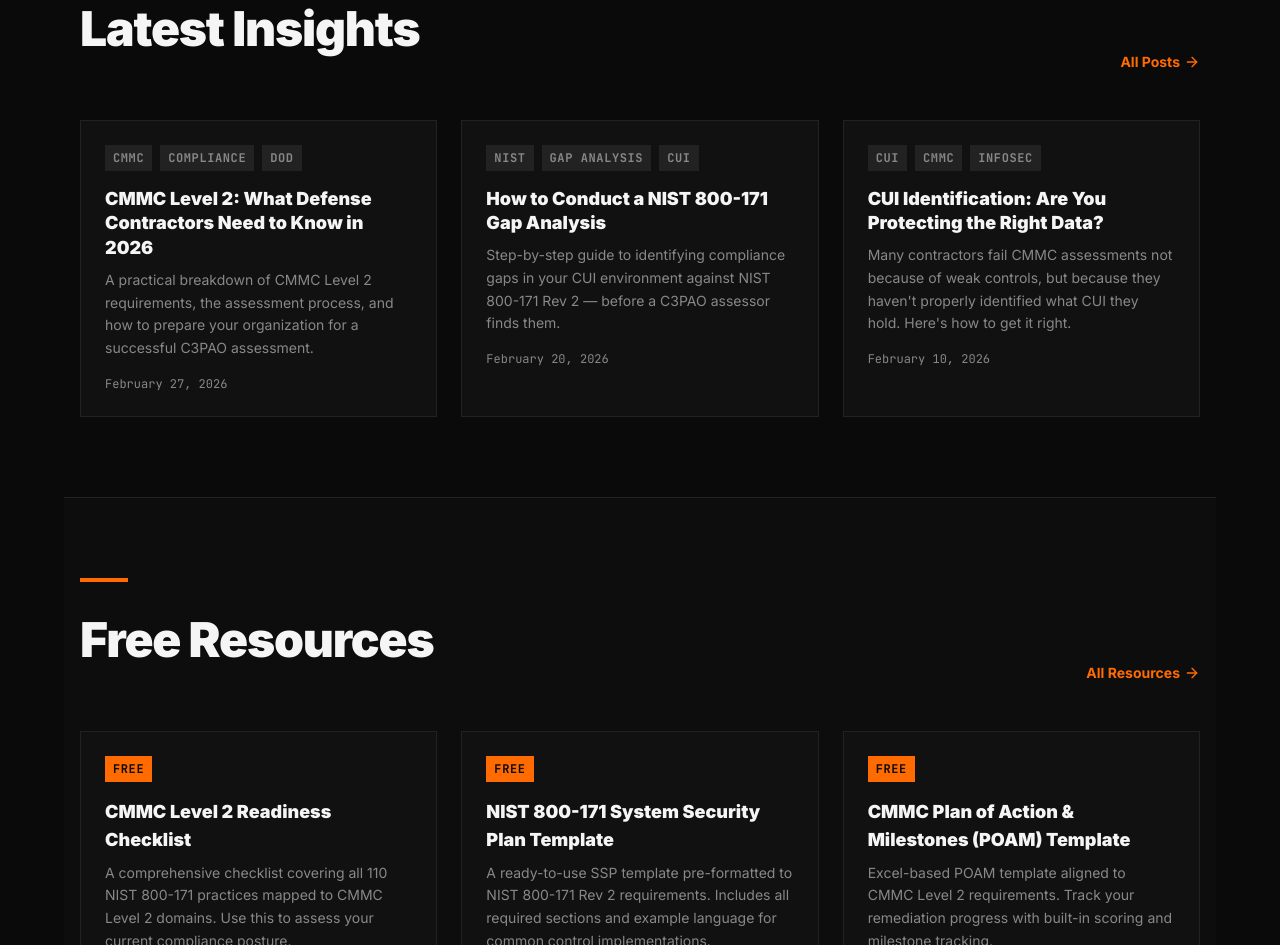
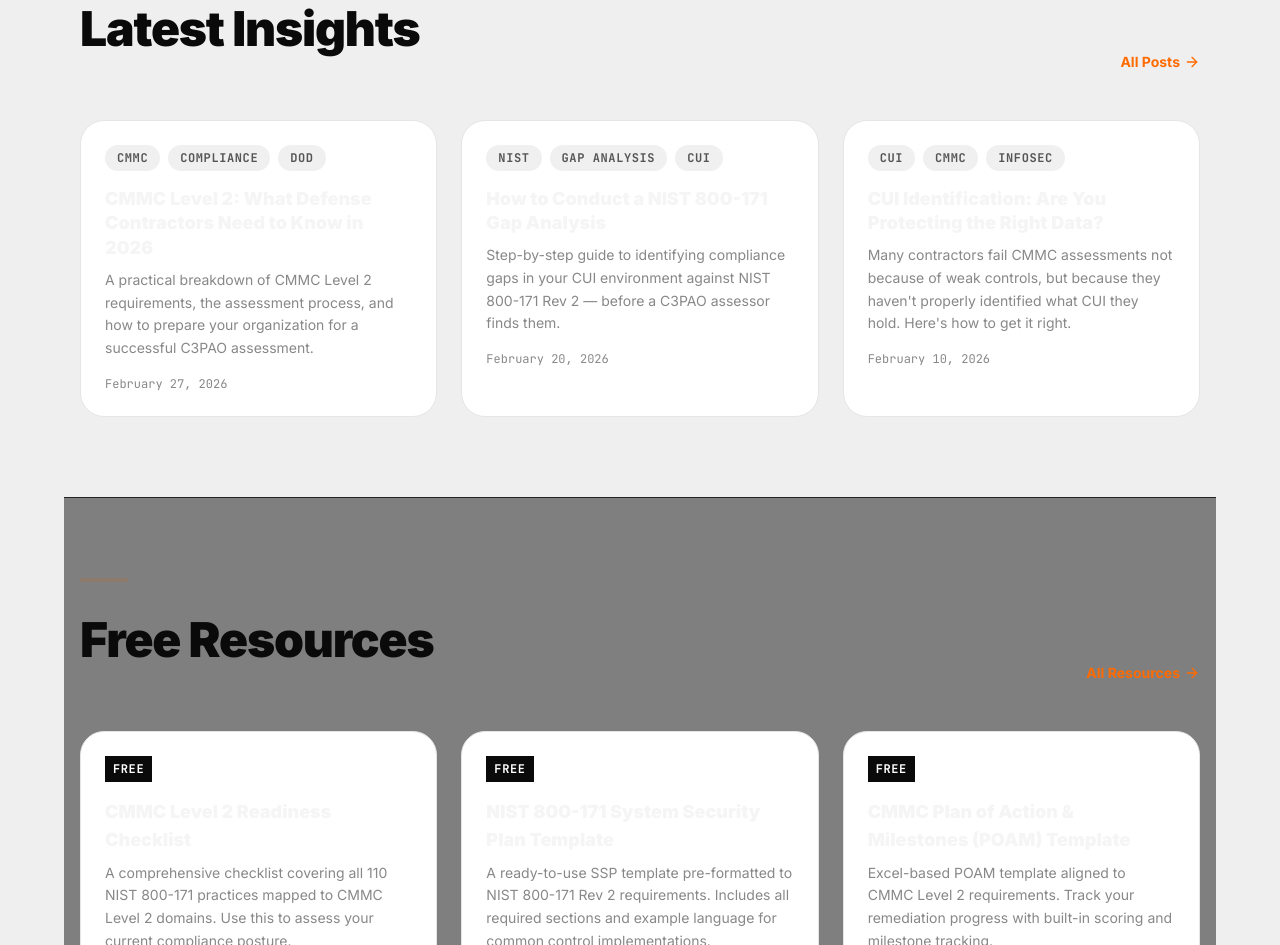
Before and after one commit to Nathan-Lundquist/nathan-site, a Next.js app: page / in a window 1280 px wide. Shown: the part 2220-3165 px from the top of the page. Built offline with nearby package versions, Linux system fonts and the light colour scheme.

Commit message:
style: update globals.css — replace orange with warm editorial palette

```diff
--- a/src/app/globals.css
+++ b/src/app/globals.css
@@ -4,8 +4,8 @@
 @theme {
   --color-bg: #0A0A0A;
   --color-surface: #111111;
-  --color-accent: #FF6B00;
-  --color-accent-hover: #FF8C33;
+  --color-accent: #8C7A6B;
+  --color-accent-hover: #6B5A50;
   --color-foreground: #F5F5F5;
   --color-muted: #888888;
   --color-border: #222222;
@@ -33,29 +33,29 @@
   }
 
   body {
-    background-color: #0A0A0A;
-    color: #F5F5F5;
+    background-color: #EFEFEF;
+    color: #0A0A0A;
     -webkit-font-smoothing: antialiased;
     -moz-osx-font-smoothing: grayscale;
   }
 
   ::selection {
-    background-color: #FF6B00;
-    color: #0A0A0A;
+    background-color: #0A0A0A;
+    color: #FFFFFF;
   }
 
   ::-webkit-scrollbar {
     width: 6px;
   }
   ::-webkit-scrollbar-track {
-    background-color: #0A0A0A;
+    background-color: #EFEFEF;
   }
   ::-webkit-scrollbar-thumb {
-    background-color: #222222;
+    background-color: #CCCCCC;
     border-radius: 9999px;
   }
   ::-webkit-scrollbar-thumb:hover {
-    background-color: #FF6B00;
+    background-color: #8C7A6B;
   }
 }
 
@@ -64,15 +64,15 @@
     display: inline-flex;
     align-items: center;
     gap: 0.5rem;
-    background-color: #FF6B00;
-    color: #0A0A0A;
+    background-color: #0A0A0A;
+    color: #FFFFFF;
     font-weight: 700;
     padding: 0.75rem 1.5rem;
     transition: all 0.2s;
     cursor: pointer;
   }
   .btn-primary:hover {
-    background-color: #FF8C33;
+    background-color: #333333;
     transform: scale(1.05);
   }
   .btn-primary:active {
@@ -83,25 +83,27 @@
     display: inline-flex;
     align-items: center;
     gap: 0.5rem;
-    border: 1px solid #FF6B00;
-    color: #FF6B00;
+    border: 1px solid #0A0A0A;
+    color: #0A0A0A;
     font-weight: 700;
     padding: 0.75rem 1.5rem;
     transition: all 0.2s;
     cursor: pointer;
   }
   .btn-outline:hover {
-    background-color: #FF6B00;
-    color: #0A0A0A;
+    background-color: #0A0A0A;
+    color: #FFFFFF;
   }
 
   .card {
-    background-color: #111111;
-    border: 1px solid #222222;
-    transition: border-color 0.2s;
+    background: #FFFFFF;
+    border: 1px solid #E5E5E5;
+    border-radius: 1.5rem;
+    transition: border-color 0.2s, box-shadow 0.2s;
   }
   .card:hover {
-    border-color: #FF6B00;
+    border-color: rgba(255, 107, 0, 0.4);
+    box-shadow: 0 4px 20px rgba(0,0,0,0.06);
   }
 
   .tag {
@@ -109,11 +111,12 @@
     font-size: 0.75rem;
     font-family: var(--font-mono-var), monospace;
     font-weight: 700;
-    padding: 0.25rem 0.5rem;
-    background-color: #222222;
-    color: #888888;
+    padding: 0.25rem 0.75rem;
+    background-color: #F0F0F0;
+    color: #555555;
     text-transform: uppercase;
     letter-spacing: 0.05em;
+    border-radius: 9999px;
   }
 
   .tag-accent {
@@ -122,8 +125,8 @@
     font-family: var(--font-mono-var), monospace;
     font-weight: 700;
     padding: 0.25rem 0.5rem;
-    background-color: #FF6B00;
-    color: #0A0A0A;
+    background-color: #0A0A0A;
+    color: #FFFFFF;
     text-transform: uppercase;
     letter-spacing: 0.05em;
   }
@@ -141,7 +144,7 @@
   .section-heading {
     font-size: clamp(2rem, 5vw, 3rem);
     font-weight: 900;
-    color: #F5F5F5;
+    color: #0A0A0A;
     margin-bottom: 1rem;
     letter-spacing: -0.025em;
     line-height: 1.1;
@@ -151,7 +154,11 @@
     display: block;
     width: 3rem;
     height: 0.25rem;
-    background-color: #FF6B00;
+    background-color: #8C7A6B;
     margin-bottom: 2rem;
   }
+
+  .section-light {
+    border-top: 1px solid #E5E5E5;
+  }
 }
```
